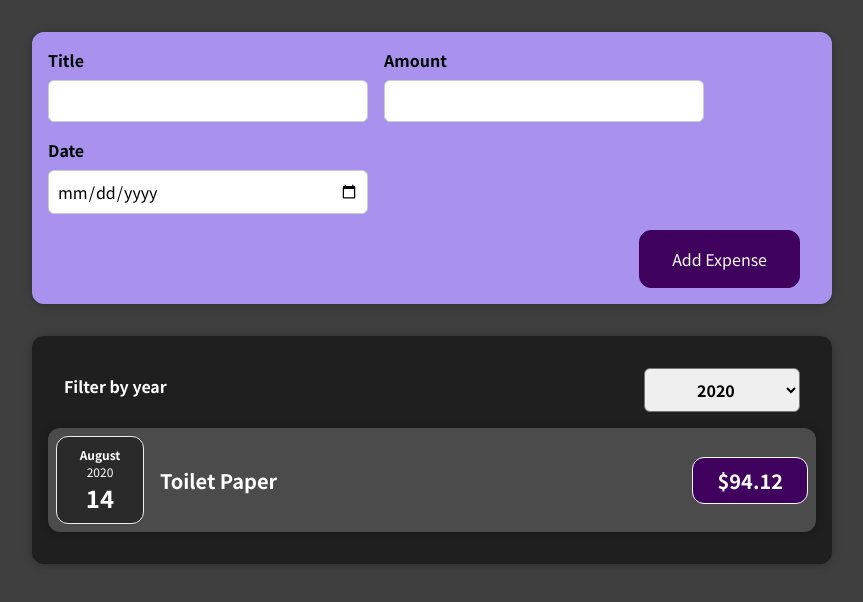
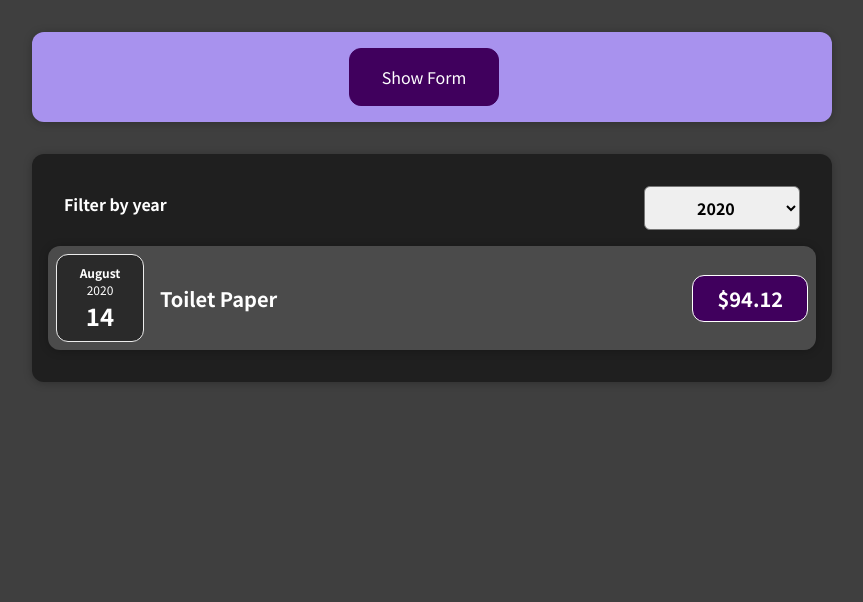
Before and after one commit to burnedfaceless/udemy-react, a React (Create React App) app in the folder 1-expenses/: page / in a window 1280 px wide. Shown: the top 602 px of the page, without its empty margins (208-1071 px from the left). Built offline with nearby package versions, Linux system fonts and the light colour scheme.

Commit message:
begin lesson 69

```diff
--- a/1-expenses/src/App.js
+++ b/1-expenses/src/App.js
@@ -31,10 +31,18 @@ const App = () => {
     updateExpenses(prevState => [...prevState, expense])
   }
 
+  const [showForm, setShowForm] = useState(false)
+
+  const toggleShowForm = () => {
+    setShowForm(prevShowForm => !prevShowForm)
+  }
+
   return (
     <div>
       <NewExpense
           onAddExpense={addExpenseHandler}
+          showForm={showForm}
+          toggleShowForm={toggleShowForm}
       />
       <Expenses
           expenses={expenses}
--- a/1-expenses/src/components/NewExpense/ExpenseForm.js
+++ b/1-expenses/src/components/NewExpense/ExpenseForm.js
@@ -33,6 +33,10 @@ const ExpenseForm = props => {
     setEnteredDate('')
   }
 
+  const cancelClickHandler = () => {
+    props.toggleShowForm()
+  }
+
   return (
       <form onSubmit={submitHandler}>
         <div className='new-expense__controls'>
@@ -65,6 +69,7 @@ const ExpenseForm = props => {
           </div>
         </div>
         <div className='new-expense__actions'>
+          <button onClick={cancelClickHandler}>Cancel</button>
           <button type='submit'>Add Expense</button>
         </div>
       </form>
--- a/1-expenses/src/components/NewExpense/NewExpense.js
+++ b/1-expenses/src/components/NewExpense/NewExpense.js
@@ -12,9 +12,24 @@ const NewExpense = props => {
     props.onAddExpense(expenseData)
   }
 
+  const toggleShowForm = () => {
+    props.toggleShowForm()
+  }
+
+  if (!props.showForm) {
+    return (
+        <div className='new-expense'>
+          <button onClick={toggleShowForm}>Show Form</button>
+        </div>
+    )
+  }
+
   return (
       <div className='new-expense'>
-        <ExpenseForm onSaveExpenseData={saveExpenseDataHandler} />
+        <ExpenseForm
+            onSaveExpenseData={saveExpenseDataHandler}
+            toggleShowForm={toggleShowForm}
+        />
       </div>
   )
 }
```
